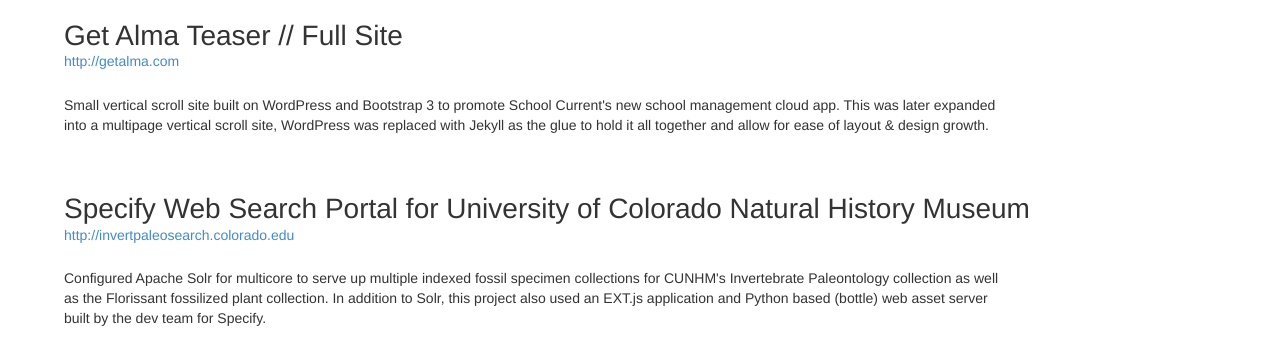
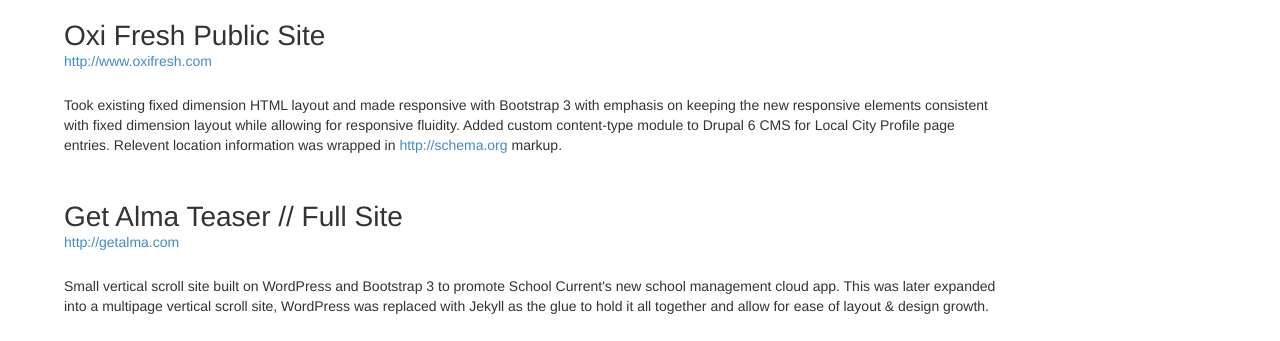
Before and after one commit to jlauters/jlauters.github.io, a plain HTML site: page index.html in a window 1280 px wide. Shown: the part 459-800 px from the top of the page. Drawn offline with nearby package versions, Linux system fonts and the light colour scheme; no server answers.

Commit message:
updated with Oxi Fresh description

```diff
--- a/index.html
+++ b/index.html
@@ -56,6 +56,20 @@
 
              <div class="portfolio">
               <h3>Work</h3>
+
+              <div class="portfolio-item">
+                  <div class="portfolio-info">
+                      <h5>Oxi Fresh Public Site</h5>
+                      <a href="http://www.oxifresh.com">http://www.oxifresh.com</a>
+                      <p class="portfolio-description">
+                          Took existing fixed dimension HTML layout and made responsive with Bootstrap 3 with emphasis on keeping the new
+                          responsive elements consistent with fixed dimension layout while allowing for responsive fluidity. Added custom
+                          content-type module to Drupal 6 CMS for Local City Profile page entries. Relevent location information was wrapped in
+                          <a href="http://schema.org">http://schema.org</a> markup.
+                      </p>
+                  </div>
+              </div>
+
 
               <div class="portfolio-item">
                   <div class="portfolio-info">
```
